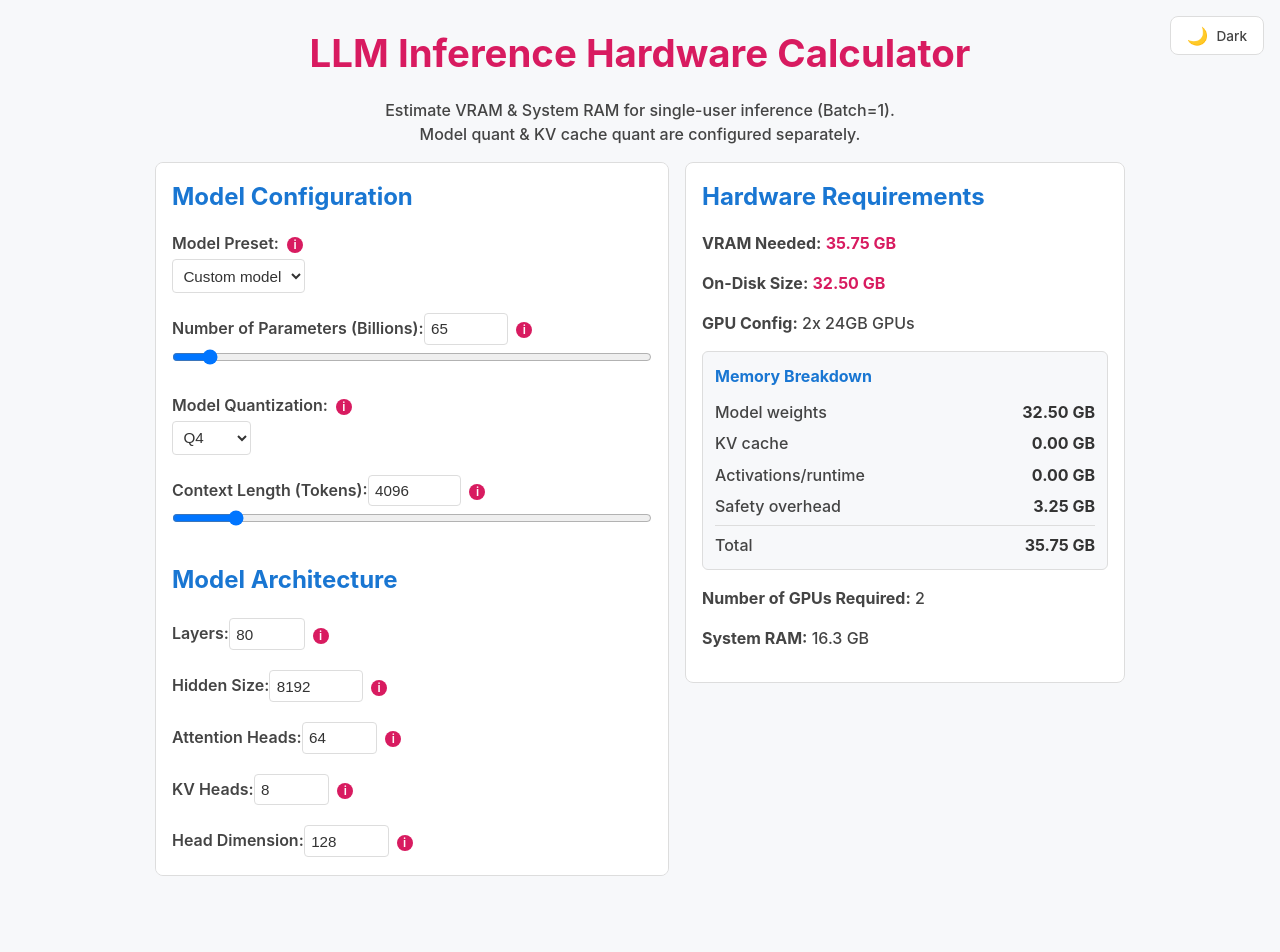
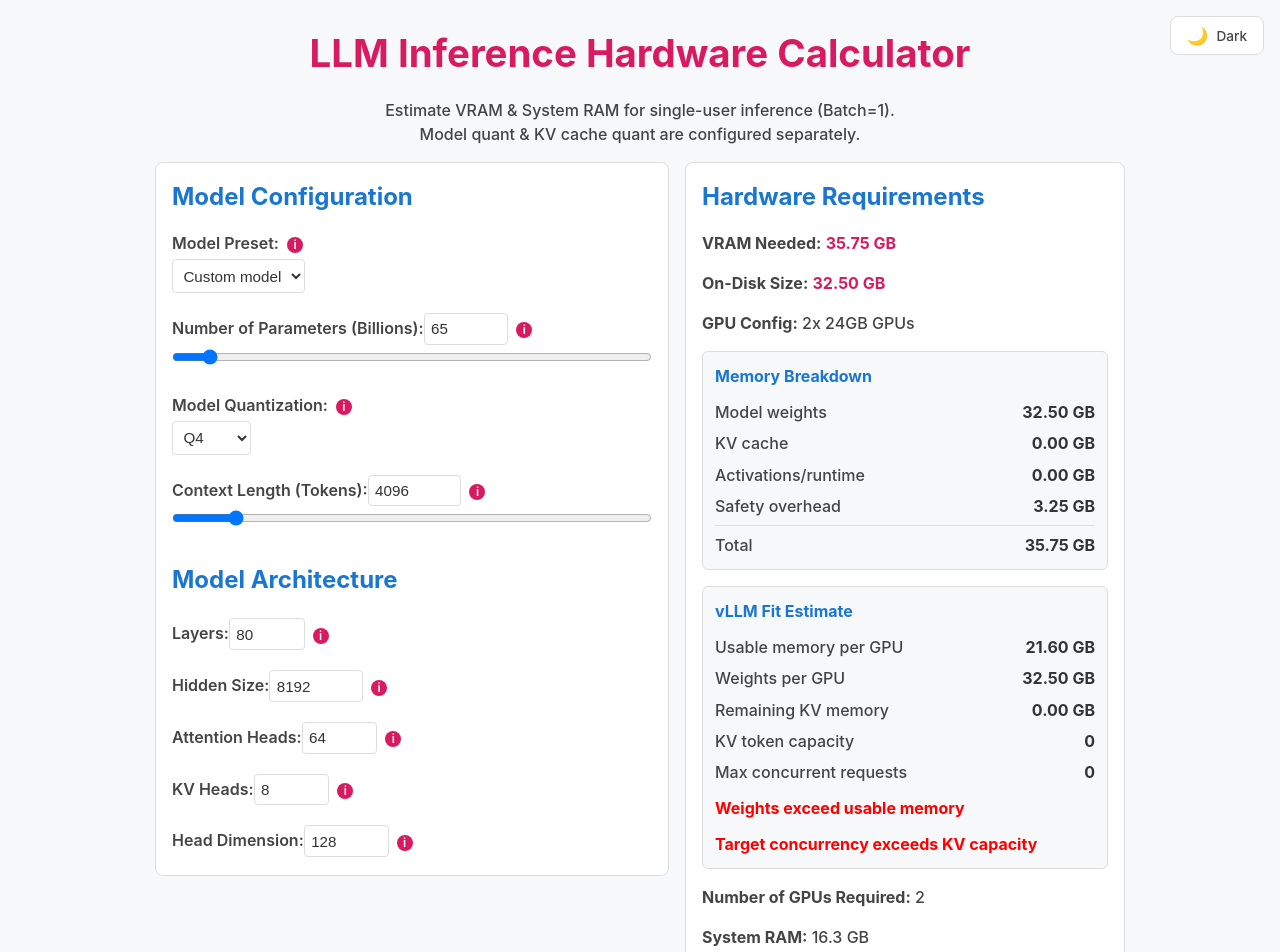
Before and after one commit to dipenbhuva/llm-inference-hardware-calculator, a React (Vite) app: page / in a window 1280 px wide. Shown: the top 952 px of the page. Before the commit the page ends 908 px from the top, so only its background shows below. Built offline with nearby package versions, Linux system fonts and the light colour scheme.

Commit message:
feat: add vLLM fit mode lab

```diff
--- a/src/App.css
+++ b/src/App.css
@@ -188,7 +188,8 @@ input[type='checkbox'] {
   font-weight: bold;
 }
 
-.memory-breakdown {
+.memory-breakdown,
+.serving-capacity {
   margin: 1rem 0;
   padding: 0.75rem;
   border: 1px solid var(--card-border);
@@ -196,29 +197,34 @@ input[type='checkbox'] {
   background-color: var(--bg-color);
 }
 
-.memory-breakdown h3 {
+.memory-breakdown h3,
+.serving-capacity h3 {
   margin: 0 0 0.75rem 0;
   color: var(--primary-color);
   font-size: 1rem;
 }
 
-.memory-breakdown dl {
+.memory-breakdown dl,
+.serving-capacity dl {
   display: grid;
   gap: 0.45rem;
   margin: 0;
 }
 
-.memory-breakdown dl > div {
+.memory-breakdown dl > div,
+.serving-capacity dl > div {
   display: flex;
   justify-content: space-between;
   gap: 1rem;
 }
 
-.memory-breakdown dt {
+.memory-breakdown dt,
+.serving-capacity dt {
   color: var(--secondary-color);
 }
 
-.memory-breakdown dd {
+.memory-breakdown dd,
+.serving-capacity dd {
   margin: 0;
   color: var(--text-color);
   font-weight: 700;
@@ -228,6 +234,19 @@ input[type='checkbox'] {
 .memory-breakdown-total {
   border-top: 1px solid var(--card-border);
   padding-top: 0.45rem;
+}
+
+.capacity-status {
+  margin: 0.75rem 0 0 0;
+  font-weight: 700;
+}
+
+.capacity-status.pass {
+  color: green;
+}
+
+.capacity-status.fail {
+  color: red;
 }
 
 .section-title {
--- a/src/App.tsx
+++ b/src/App.tsx
@@ -11,10 +11,12 @@ import {
   calculateHardwareRecommendation,
   calculateMemoryBreakdown,
   calculateOnDiskSize,
+  calculateServingCapacity,
 } from './calculations';
 import { Tooltip } from './components/Tooltip';
 import { ThemeToggle } from './components/ThemeToggle';
 import { MemoryBreakdownPanel } from './components/MemoryBreakdownPanel';
+import { ServingCapacityPanel } from './components/ServingCapacityPanel';
 import {
   CUSTOM_MODEL_PRESET_ID,
   getModelPresetById,
@@ -58,6 +60,11 @@ function App() {
   const [systemMemory, setSystemMemory] = useState<number>(128); // in GB
   const [gpuPresetId, setGpuPresetId] = useState<string>('rtx-4090-24gb');
   const [gpuVram, setGpuVram] = useState<number>(24); // in GB, default 24GB
+  const [gpuCount, setGpuCount] = useState<number>(1);
+  const [gpuMemoryUtilization, setGpuMemoryUtilization] =
+    useState<number>(0.9);
+  const [maxModelLen, setMaxModelLen] = useState<number>(4096);
+  const [tensorParallelSize, setTensorParallelSize] = useState<number>(1);
 
   // -----------------------------------
   // 2. HELPER FUNCTIONS
@@ -86,6 +93,7 @@ function App() {
 
     setParams(preset.paramsBillion);
     setContextLength(preset.defaultContextLength);
+    setMaxModelLen(preset.defaultContextLength);
     setLayers(preset.layers);
     setHiddenSize(preset.hiddenSize);
     setAttentionHeads(preset.attentionHeads);
@@ -140,6 +148,21 @@ function App() {
     modelArchitecture,
     concurrentRequests
   );
+
+  const servingCapacity = calculateServingCapacity({
+    params,
+    modelQuant,
+    kvCacheQuant,
+    gpuVram,
+    architecture: modelArchitecture,
+    servingConfig: {
+      gpuCount,
+      gpuMemoryUtilization,
+      maxModelLen,
+      tensorParallelSize,
+      targetConcurrentRequests: concurrentRequests,
+    },
+  });
 
   const onDiskSize = calculateOnDiskSize(params, modelQuant);
 
@@ -455,6 +478,80 @@ function App() {
             </>
           )}
 
+          {memoryMode === 'DISCRETE_GPU' && (
+            <>
+              <h2 className="section-title section-title-spaced">
+                Serving Configuration
+              </h2>
+
+              <label className="label-range">
+                GPU Count:
+                <input
+                  className="text-input-group"
+                  type="number"
+                  min={1}
+                  max={128}
+                  value={gpuCount}
+                  onChange={(e) => handleInputChange(e, setGpuCount)}
+                />
+                <Tooltip text="Total GPUs available for one serving deployment. Tensor parallel size cannot use more GPUs than this.">
+                  i
+                </Tooltip>
+              </label>
+
+              <label className="label-range">
+                Tensor Parallel Size:
+                <input
+                  className="text-input-group"
+                  type="number"
+                  min={1}
+                  max={128}
+                  value={tensorParallelSize}
+                  onChange={(e) =>
+                    handleInputChange(e, setTensorParallelSize)
+                  }
+                />
+                <Tooltip text="Number of GPUs used to split one model replica. Higher values reduce model weight memory per GPU.">
+                  i
+                </Tooltip>
+              </label>
+
+              <label className="label-range">
+                GPU Memory Utilization:
+                <input
+                  className="text-input-group"
+                  type="number"
+                  min={0.1}
+                  max={1}
+                  step={0.05}
+                  value={gpuMemoryUtilization}
+                  onChange={(e) =>
+                    handleInputChange(e, setGpuMemoryUtilization)
+                  }
+                />
+                <Tooltip text="Fraction of each GPU's VRAM available to the model executor, similar to vLLM's gpu-memory-utilization setting.">
+                  i
+                </Tooltip>
+              </label>
+
+              <label className="label-range">
+                Max Model Length:
+                <input
+                  className="text-input-group"
+                  type="number"
+                  min={128}
+                  max={131072}
+                  step={128}
+                  value={maxModelLen}
+                  onChange={(e) => handleInputChange(e, setMaxModelLen)}
+                />
+                <Tooltip text="Maximum tokens per request for serving capacity. Higher values reduce maximum concurrent requests.">
+                  i
+                </Tooltip>
+              </label>
+            </>
+          )}
+
           <label className="label-range">
             System Memory (GB):
             <input
@@ -499,6 +596,10 @@ function App() {
 
           <MemoryBreakdownPanel breakdown={memoryBreakdown} />
 
+          {memoryMode === 'DISCRETE_GPU' && (
+            <ServingCapacityPanel capacity={servingCapacity} />
+          )}
+
           {recommendation.gpusRequired > 1 && (
             <p>
               <strong>Number of GPUs Required:</strong>{' '}
--- a/src/calculations.ts
+++ b/src/calculations.ts
@@ -12,6 +12,7 @@ import {
 } from './calculations/memory';
 
 export { calculateKvCacheMemoryGb } from './calculations/kvCache';
+export { calculateServingCapacity } from './calculations/servingCapacity';
 export {
   calculateMemoryBreakdown,
   calculateOnDiskSize,
--- /dev/null
+++ b/src/calculations/servingCapacity.ts
@@ -0,0 +1,71 @@
+import {
+  type KvCacheQuantization,
+  type ModelArchitecture,
+  type ModelQuantization,
+  type ServingCapacity,
+  type ServingConfig,
+} from '../types';
+import { calculateKvCacheMemoryGb } from './kvCache';
+import { getModelQuantFactor } from './memory';
+
+interface ServingCapacityInput {
+  params: number;
+  modelQuant: ModelQuantization;
+  kvCacheQuant: KvCacheQuantization;
+  gpuVram: number;
+  architecture: ModelArchitecture;
+  servingConfig: ServingConfig;
+}
+
+export const calculateServingCapacity = ({
+  params,
+  modelQuant,
+  kvCacheQuant,
+  gpuVram,
+  architecture,
+  servingConfig,
+}: ServingCapacityInput): ServingCapacity => {
+  const tensorParallelSize = Math.max(
+    1,
+    Math.min(servingConfig.tensorParallelSize, servingConfig.gpuCount)
+  );
+  const usableGpuMemoryGb = gpuVram * servingConfig.gpuMemoryUtilization;
+  const usableTotalMemoryGb = usableGpuMemoryGb * tensorParallelSize;
+  const modelWeightsGb = params * getModelQuantFactor(modelQuant);
+  const modelWeightsPerGpuGb = modelWeightsGb / tensorParallelSize;
+  const remainingKvCacheMemoryGb = Math.max(
+    0,
+    usableTotalMemoryGb - modelWeightsGb
+  );
+  const kvBytesPerToken =
+    calculateKvCacheMemoryGb({
+      architecture,
+      contextLength: 1,
+      kvCacheQuant,
+      concurrentRequests: 1,
+    }) * 1e9;
+  const maxKvTokens =
+    kvBytesPerToken > 0
+      ? Math.floor((remainingKvCacheMemoryGb * 1e9) / kvBytesPerToken)
+      : 0;
+  const maxConcurrentRequests =
+    servingConfig.maxModelLen > 0
+      ? Math.floor(maxKvTokens / servingConfig.maxModelLen)
+      : 0;
+  const weightsFit = modelWeightsPerGpuGb <= usableGpuMemoryGb;
+
+  return {
+    usableGpuMemoryGb,
+    usableTotalMemoryGb,
+    modelWeightsGb,
+    modelWeightsPerGpuGb,
+    remainingKvCacheMemoryGb,
+    kvBytesPerToken,
+    maxKvTokens,
+    maxConcurrentRequests,
+    weightsFit,
+    targetConcurrencyFits:
+      weightsFit &&
+      maxConcurrentRequests >= servingConfig.targetConcurrentRequests,
+  };
+};
--- /dev/null
+++ b/src/components/ServingCapacityPanel.tsx
@@ -0,0 +1,57 @@
+import { type ServingCapacity } from '../types';
+
+interface ServingCapacityPanelProps {
+  capacity: ServingCapacity;
+}
+
+const formatGb = (value: number): string => `${value.toFixed(2)} GB`;
+
+export const ServingCapacityPanel = ({
+  capacity,
+}: ServingCapacityPanelProps) => {
+  return (
+    <div className="serving-capacity">
+      <h3>vLLM Fit Estimate</h3>
+      <dl>
+        <div>
+          <dt>Usable memory per GPU</dt>
+          <dd>{formatGb(capacity.usableGpuMemoryGb)}</dd>
+        </div>
+        <div>
+          <dt>Weights per GPU</dt>
+          <dd>{formatGb(capacity.modelWeightsPerGpuGb)}</dd>
+        </div>
+        <div>
+          <dt>Remaining KV memory</dt>
+          <dd>{formatGb(capacity.remainingKvCacheMemoryGb)}</dd>
+        </div>
+        <div>
+          <dt>KV token capacity</dt>
+          <dd>{capacity.maxKvTokens.toLocaleString()}</dd>
+        </div>
+        <div>
+          <dt>Max concurrent requests</dt>
+          <dd>{capacity.maxConcurrentRequests.toLocaleString()}</dd>
+        </div>
+      </dl>
+      <p
+        className={
+          capacity.weightsFit ? 'capacity-status pass' : 'capacity-status fail'
+        }
+      >
+        {capacity.weightsFit ? 'Weights fit' : 'Weights exceed usable memory'}
+      </p>
+      <p
+        className={
+          capacity.targetConcurrencyFits
+            ? 'capacity-status pass'
+            : 'capacity-status fail'
+        }
+      >
+        {capacity.targetConcurrencyFits
+          ? 'Target concurrency fits'
+          : 'Target concurrency exceeds KV capacity'}
+      </p>
+    </div>
+  );
+};
```
Also changed, not shown: src/types.ts (+23 -0 lines), 2 other files (tests, documents, lock files or other folders).
